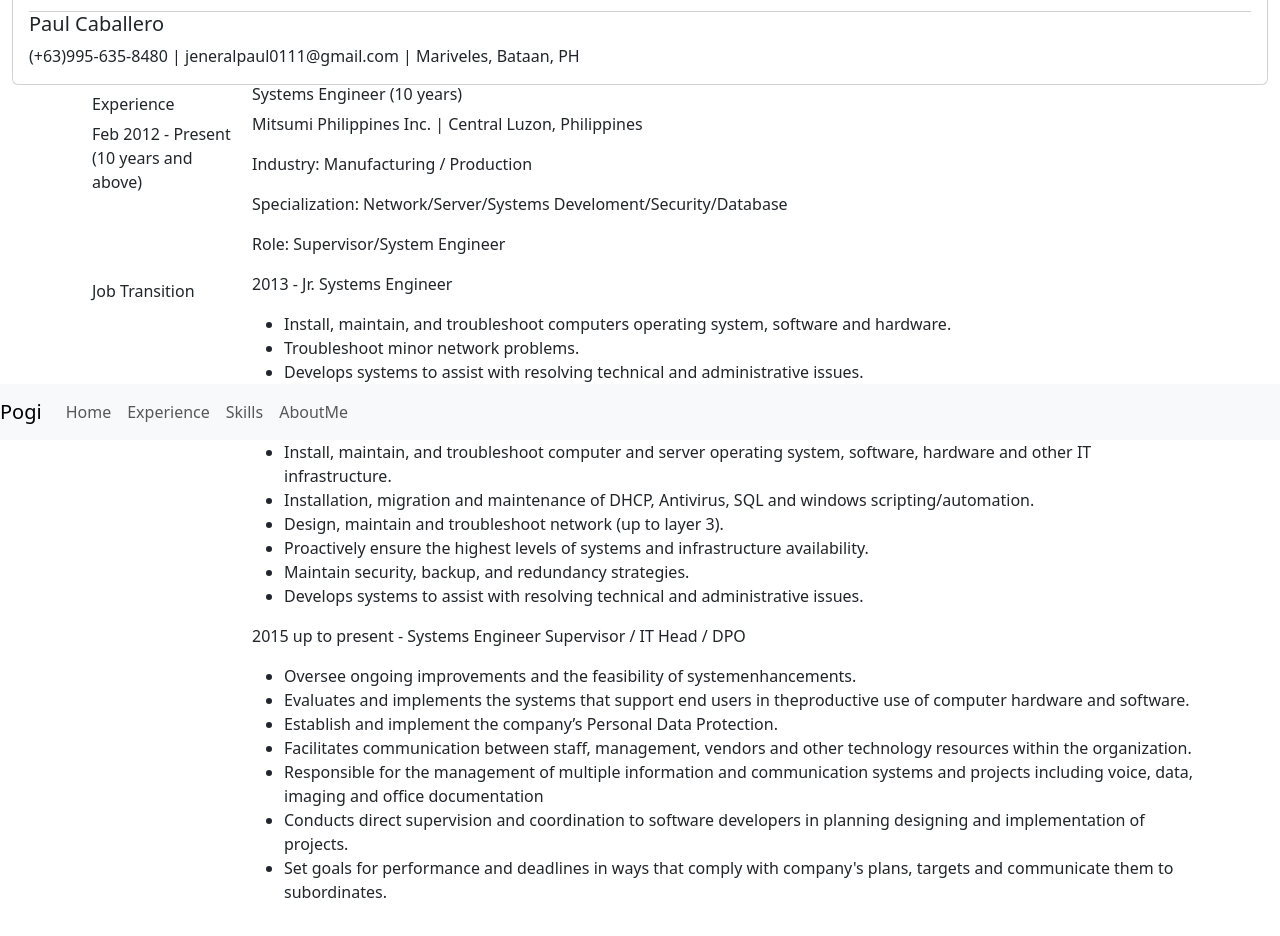
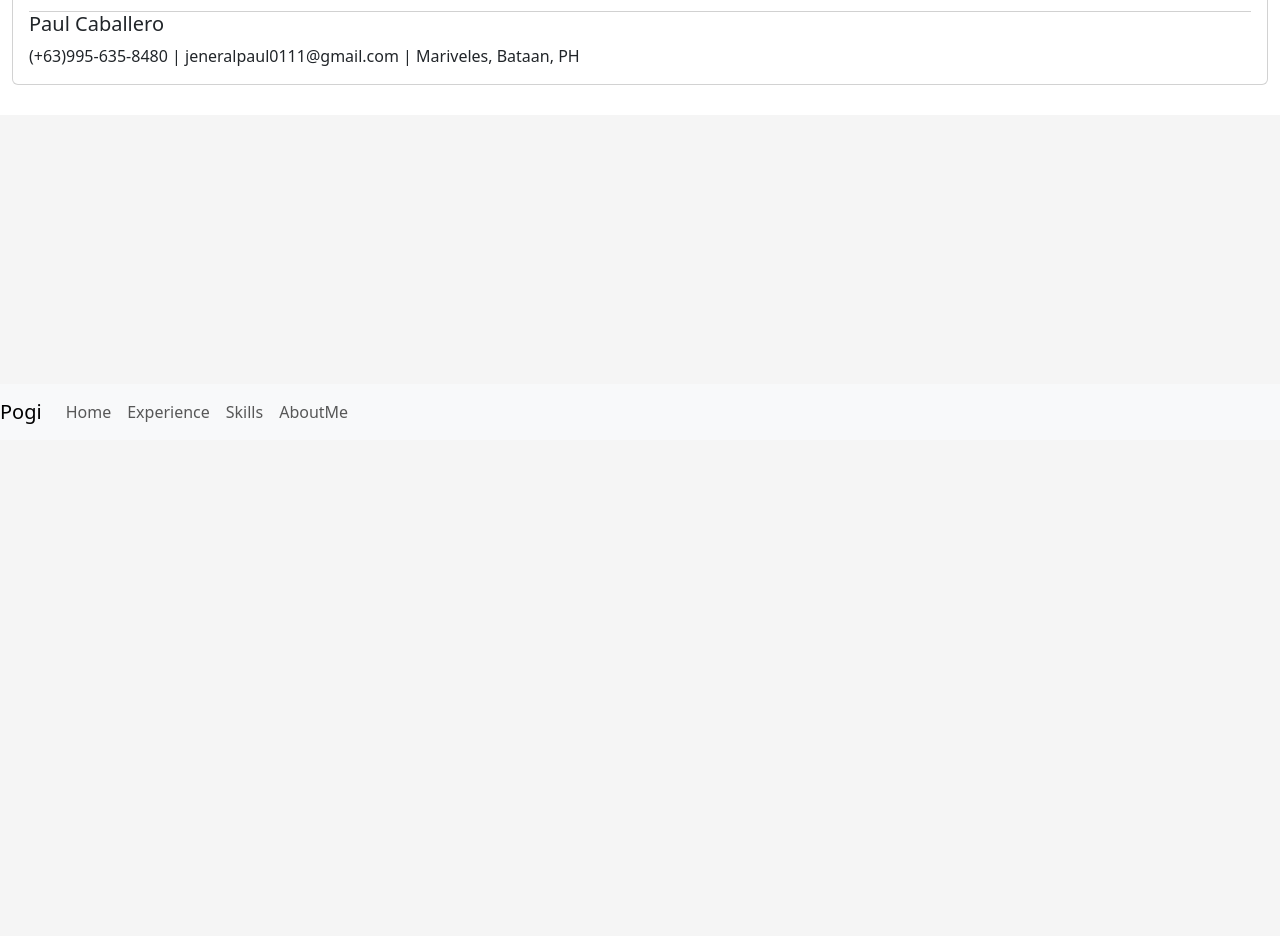
Before and after one commit to jeneralpaul0111/PaulCaballero, a website: page skills.html in a window 1280 px wide. Shown: the part 360-1296 px from the top of the page. After the commit the page ends 800 px from the top, so only its background shows below. Drawn offline with nearby package versions, Linux system fonts and the light colour scheme.

```diff
--- a/skills.html
+++ b/skills.html
@@ -5,11 +5,7 @@
     <meta http-equiv="X-UA-Compatible" content="IE=edge" />
     <meta name="viewport" content="width=device-width, initial-scale=1.0" />
     <title>Home</title>
-    <link rel="stylesheet" href="Styles/header.css" />
     <link rel="stylesheet" href="Styles/index.css" />
-    <link rel="stylesheet" href="Styles/sidebar.css" />
-    <link rel="stylesheet" href="Styles/footer.css" />
-    <link rel="stylesheet" href="Styles/banner.css" />
     <link
       href="https://cdn.jsdelivr.net/npm/bootstrap@5.3.0-alpha1/dist/css/bootstrap.min.css"
       rel="stylesheet"
@@ -76,107 +72,6 @@
         </div>
       </div>
     </div>
-
-    <!--Sidebar and Body-->
-    <div class="HTMLBody">
-      <div class="container">
-        <div class="sidebar">
-          <h6>Experience</h6>
-          <ul class="list-unstyled">
-            <li>Feb 2012 - Present</li>
-            <li>(10 years and above)</li>
-          </ul>
-        </div>
-        <div class="body">
-          <h6>Systems Engineer (10 years)</h6>
-          <p>Mitsumi Philippines Inc. | Central Luzon, Philippines</p>
-          <p>Industry: Manufacturing / Production</p>
-          <p>
-            Specialization: Network/Server/Systems Develoment/Security/Database
-          </p>
-          <p>Role: Supervisor/System Engineer</p>
-        </div>
-      </div>
-      <div class="container">
-        <div class="sidebar">
-          <h6>Job Transition</h6>
-        </div>
-        <div class="body">
-          <ul class="list-unstyled">
-            <li>2013 - Jr. Systems Engineer</li>
-          </ul>
-          <ul>
-            <li>
-              Install, maintain, and troubleshoot computers operating system,
-              software and hardware.
-            </li>
-            <li>Troubleshoot minor network problems.</li>
-            <li>
-              Develops systems to assist with resolving technical and
-              administrative issues.
-            </li>
-          </ul>
-          <ul class="list-unstyled">
-            <li>2014 - Systems Engineer/IT Head</li>
-          </ul>
-          <ul>
-            <li>
-              Install, maintain, and troubleshoot computer and server operating
-              system, software, hardware and other IT infrastructure.
-            </li>
-            <li>
-              Installation, migration and maintenance of DHCP, Antivirus, SQL
-              and windows scripting/automation.
-            </li>
-            <li>Design, maintain and troubleshoot network (up to layer 3).</li>
-            <li>
-              Proactively ensure the highest levels of systems and
-              infrastructure availability.
-            </li>
-            <li>Maintain security, backup, and redundancy strategies.</li>
-            <li>
-              Develops systems to assist with resolving technical and
-              administrative issues.
-            </li>
-          </ul>
-          <ul class="list-unstyled">
-            <li>
-              2015 up to present - Systems Engineer Supervisor / IT Head / DPO
-            </li>
-          </ul>
-          <ul>
-            <li>
-              Oversee ongoing improvements and the feasibility of
-              systemenhancements.
-            </li>
-            <li>
-              Evaluates and implements the systems that support end users in
-              theproductive use of computer hardware and software.
-            </li>
-            <li>
-              Establish and implement the company’s Personal Data Protection.
-            </li>
-            <li>
-              Facilitates communication between staff, management, vendors and
-              other technology resources within the organization.
-            </li>
-            <li>
-              Responsible for the management of multiple information and
-              communication systems and projects including voice, data, imaging
-              and office documentation
-            </li>
-            <li>
-              Conducts direct supervision and coordination to software
-              developers in planning designing and implementation of projects.
-            </li>
-            <li>
-              Set goals for performance and deadlines in ways that comply with
-              company's plans, targets and communicate them to subordinates.
-            </li>
-          </ul>
-        </div>
-      </div>
-    </div>
     <!--Footer-->
     <footer>
       <div class="footer">
```
Also changed, not shown: aboutMe.html (+0 -4 lines), experience.html (+1 -4 lines), index.html (+0 -4 lines).
